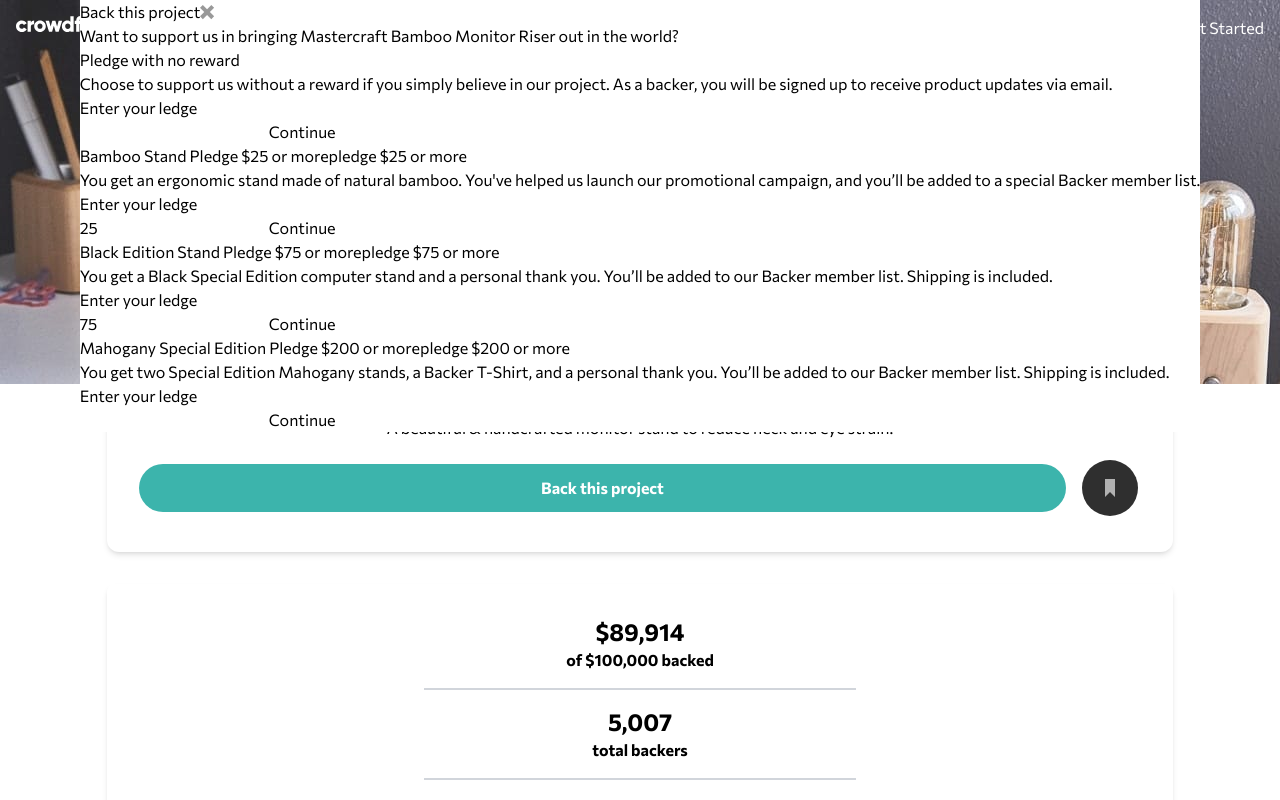
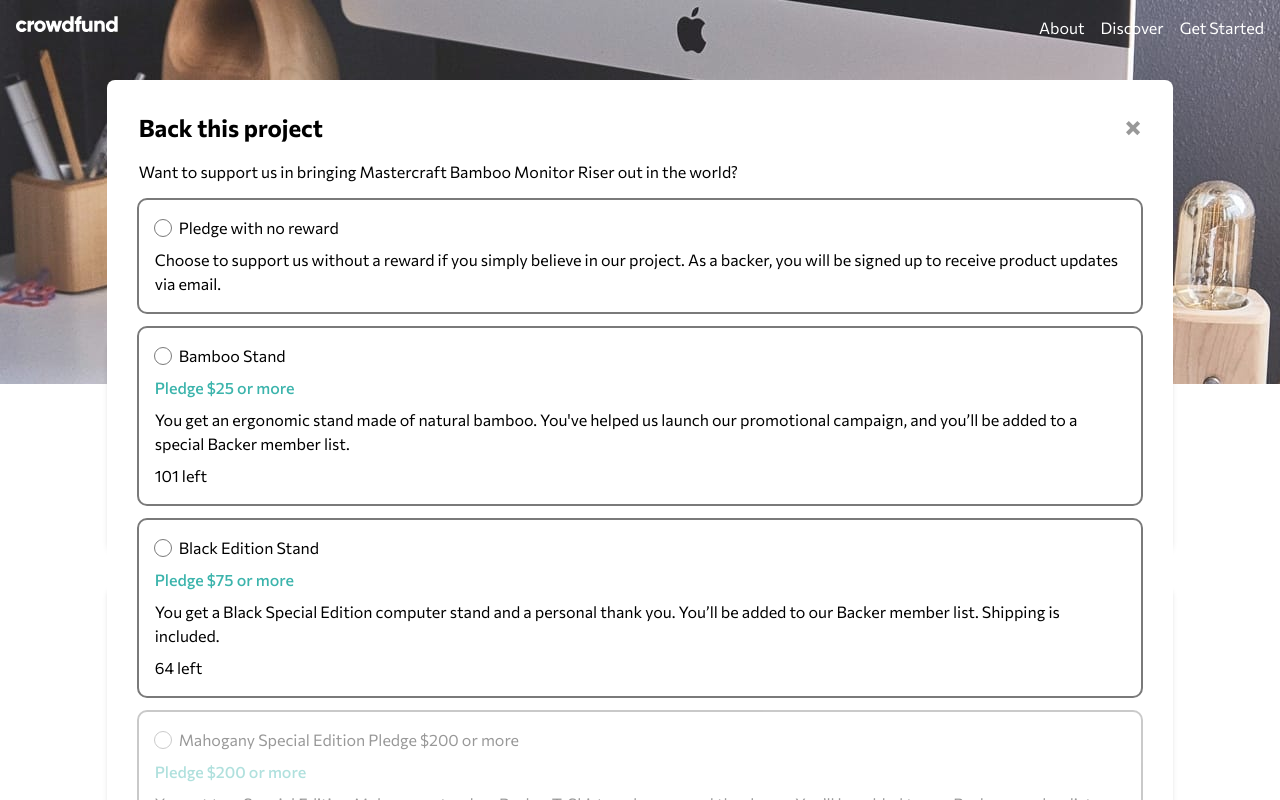
Before and after one commit to jjdavenport/crowdfunding-product-page-main, a React (Vite) app: page / in a window 1280 px wide. Both pictures are taken after a click on the button "Back this project". Shown: the top 800 px of the page. Built offline with nearby package versions, Linux system fonts and the light colour scheme.

Commit message:
add select

```diff
--- a/src/components/select.jsx
+++ b/src/components/select.jsx
@@ -1,12 +1,15 @@
 import Selected from "./selected";
 import closeIcon from "./assets/icon-close-modal.svg";
+import { useState } from "react";
 
 const Select = ({ onClick, onSelect }) => {
+  const [selected, setSelected] = useState(null);
+  const select = (i) => setSelected(i);
   return (
     <>
-      <dialog className="block">
-        <div className="flex">
-          <h3>Back this project</h3>
+      <dialog className="top-20 flex w-10/12 flex-col gap-4 rounded-lg p-8">
+        <div className="flex justify-between">
+          <h3 className="text-2xl font-bold">Back this project</h3>
           <button onClick={onClick}>
             <img src={closeIcon} />
           </button>
@@ -15,42 +18,48 @@
           Want to support us in bringing Mastercraft Bamboo Monitor Riser out in
           the world?
         </p>
-        <ul>
+        <ul className="flex flex-col gap-4">
           <Selected
+            selected={selected === "no reward"}
+            onSelect={() => select("no reward")}
             onClick={onSelect}
             title="Pledge with no reward"
             paragraph="Choose to support us
               without a reward if you simply believe in our project. As a backer, you
               will be signed up to receive product updates via email."
+            input="1"
           />
           <Selected
+            selected={selected === "bamboo stand"}
+            onSelect={() => select("bamboo stand")}
             onClick={onSelect}
-            title="Bamboo Stand Pledge $25 or more"
+            title="Bamboo Stand"
             pledge="25"
             paragraph="You get an ergonomic stand made of natural bamboo.
               You've helped us launch our promotional campaign, and you’ll be added to a
               special Backer member list."
             input="25"
-            left="101"
+            amount="101"
           />
           <Selected
+            selected={selected === "black edition"}
+            onSelect={() => select("black edition")}
             onClick={onSelect}
-            title="Black Edition Stand Pledge $75 or more"
+            title="Black Edition Stand"
             pledge="75"
             paragraph="You get a Black Special Edition
                   computer stand and a personal thank you. You’ll be added to our Backer
                   member list. Shipping is included."
             input="75"
-            left="64"
+            amount="64"
           />
           <Selected
-            onClick={onSelect}
             title="Mahogany Special Edition Pledge $200 or more"
             pledge="200"
             paragraph="You get two Special Edition
                 Mahogany stands, a Backer T-Shirt, and a personal thank you. You’ll be
                 added to our Backer member list. Shipping is included."
-            left="0"
+            amount="0"
           />
         </ul>
       </dialog>
--- a/src/components/selected.jsx
+++ b/src/components/selected.jsx
@@ -1,20 +1,58 @@
-const Selected = ({ title, pledge, paragraph, input, onClick }) => {
+const Selected = ({
+  title,
+  pledge,
+  paragraph,
+  input,
+  onClick,
+  amount,
+  onSelect,
+  selected,
+}) => {
   return (
     <>
-      <li>
-        <div>
-          <span>{title}</span>
-          {pledge && <span>pledge ${pledge} or more</span>}
+      <button
+        onClick={onSelect}
+        className={`${amount === "0" ? "opacity-40" : null} ${selected ? "outline-moderateCyan" : "outline-darkGray"} flex flex-col gap-4 divide-y-2 rounded-lg text-start outline outline-2`}
+      >
+        <div className="flex flex-col gap-2 p-4">
+          <div className="flex items-center gap-2">
+            <div className="flex h-4 w-4 items-center justify-center rounded-full outline outline-[1px] outline-darkGray">
+              <div
+                className={`${selected ? "bg-moderateCyan" : null} h-[10px] w-[10px] rounded-full`}
+              ></div>
+            </div>
+            <span>{title}</span>
+          </div>
+          {pledge && (
+            <span className="font-medium text-moderateCyan">
+              Pledge ${pledge} or more
+            </span>
+          )}
           <p>{paragraph}</p>
+          {amount && <span>{amount} left</span>}
         </div>
-        <div>
-          <span>Enter your ledge</span>
-          <div>
-            <input value={input} type="number" />
-            <button onClick={onClick}>Continue</button>
+        {selected && input && (
+          <div className="flex w-full flex-col gap-1 p-4">
+            <span>Enter your pledge</span>
+            <div className="flex gap-4">
+              <label className="flex items-center gap-2 rounded-full p-2 text-darkGray outline outline-2 outline-darkGray">
+                $
+                <input
+                  className="w-20 focus:outline-none"
+                  value={input}
+                  type="number"
+                />
+              </label>
+              <button
+                className="rounded-full bg-moderateCyan p-3 font-bold text-white"
+                onClick={onClick}
+              >
+                Continue
+              </button>
+            </div>
           </div>
-        </div>
-      </li>
+        )}
+      </button>
     </>
   );
 };
--- a/src/index.css
+++ b/src/index.css
@@ -2,3 +2,13 @@
 @tailwind base;
 @tailwind components;
 @tailwind utilities;
+
+input[type="number"]::-webkit-inner-spin-button,
+input[type="number"]::-webkit-outer-spin-button {
+  -webkit-appearance: none;
+  margin: 0;
+}
+
+input[type="number"] {
+  -moz-appearance: textfield;
+}
```
